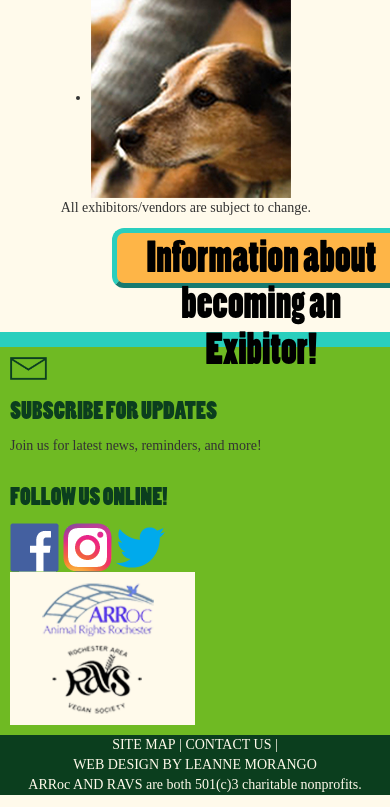
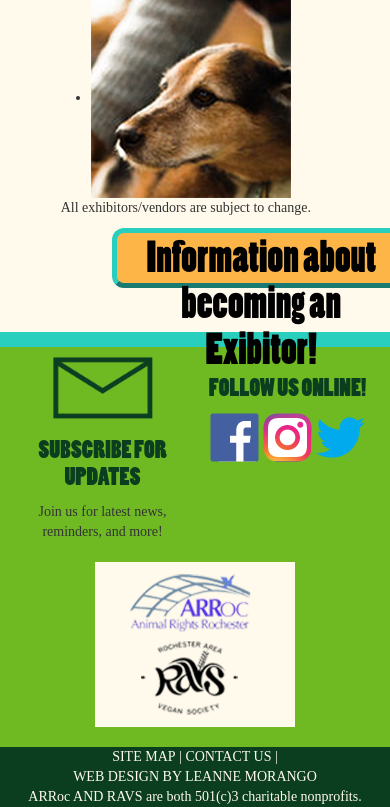
Before and after one commit to LucidDistortion/Rochester-VegFest-Website, a PHP site: page /exhibitors.html in a window 390 px wide. Shown: the part 1319-2126 px from the top of the page. Run offline with PHP 8.4, Linux system fonts and the light colour scheme; some web fonts are replaced.

Commit message:
Improved footer

```diff
--- a/css/footer.css
+++ b/css/footer.css
@@ -77,18 +77,6 @@ a.anchorlink:hover {
 }
 
 @media screen and (max-width: 1100px) {
-
-	#mailing-list {
-		width: 100%;
-	}
-
-	#social-media {
-		width: 100%;
-	}
-
-	#arroc-logo {
-		width: 100%;
-	}
 	.left {
 		float: none;
 		text-align: center;
@@ -97,15 +85,6 @@ a.anchorlink:hover {
 	.right {
 		float: none;
 		text-align: center;
-	}
-
-	#envelope {
-		width: 10%;
-	}
-
-	#arrocravs {
-		width: 50%;
-		margins:auto;
 	}
 }
 
@@ -121,4 +100,27 @@ a.anchorlink:hover {
 		text-align: center;
 		font-size: 14px;
 	}
+
+	#mailing-list {
+		width: 50%;
+		margin-bottom: 10px;
+	}
+
+	#social-media {
+		width: 50%;
+		margin-bottom: 10px;
+	}
+
+	#arroc-logo {
+		width: 100%;
+		margin-bottom: 10px;
+	}
+
+	#envelope {
+		width: 100px;
+	}
+
+	#arrocravs {
+		width: 200px;
+	}
 }
--- a/exhibitors.html
+++ b/exhibitors.html
@@ -80,22 +80,22 @@
 	<div class="row" id="accent"></div>
 
 	<div class="row" id="footer-content">
-		<div id="mailing-list">
+		<div id="mailing-list"><center>
 			<img id="envelope" src="images/other/maillist_graphic.png">
 				<h3>SUBSCRIBE FOR UPDATES</h3>
 					<p>Join us for latest news, reminders, and more!</p>
 						<img id="mailbutton" src="">
-		</div>
+		</center></div>
 
-		<div id="social-media">
+		<div id="social-media"><center>
 			<h3>FOLLOW US ONLINE!</h3>
 				<a id="fb" href="https://www.facebook.com/RocVegFest/?hc_ref=PAGES_TIMELINE"><img src="images/other/facebookcolor.png"></a>
 				<a id="insta" href=""><img src="images/other/instagramcolor.png"></a>
 				<a id="twitter" href="https://twitter.com/RocVegFest"><img src="images/other/twittercolor.png"></a>
-		</div>
+		</center></div>
 
 		<div id="arroc-logo">
-			<img id="arrocravs" src="images/sponsors/arrocravsfooter.png">
+			<center><img id="arrocravs" src="images/sponsors/arrocravsfooter.png"></center>
 		</div>
 
 	</div>
```
